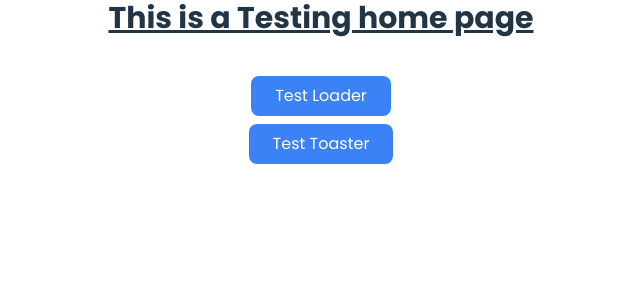
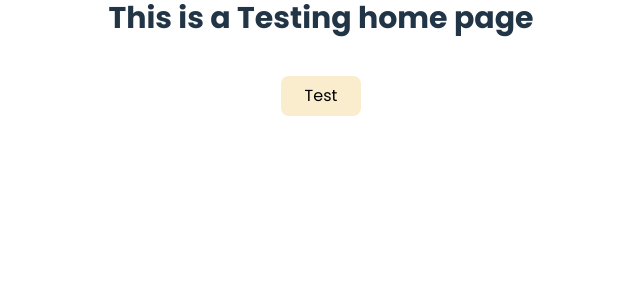
Before and after one commit to AntonPanos/reelx, a React (Vite) app: page / in a window 1280 px wide. Shown: the top 300 px of the page, without its empty margins (319-959 px from the left). Built offline with nearby package versions, Linux system fonts and the light colour scheme.

Commit message:
basic button component

```diff
--- a/src/App.scss
+++ b/src/App.scss
@@ -1,5 +1 @@
-@tailwind base;
-@tailwind components;
-@tailwind utilities;
-
 @import './assets/scss';
--- a/src/assets/scss/abstract/_index.scss
+++ b/src/assets/scss/abstract/_index.scss
@@ -1,11 +1,22 @@
-@import 'variables';
 @import 'fonts';
 
-:root {
-  font-family: 'Poppins', sans-serif, system-ui;
-  line-height: 1.5;
+@tailwind base;
+@tailwind components;
+@tailwind utilities;
+
+@layer base {
+  html {
+    height: 100vh;
+    height: calc(var(--app-height, 1vh) * 100);
+  }
+
+  body {
+    font-family: 'Poppins', sans-serif, system-ui, -apple-system,
+      BlinkMacSystemFont, 'Segoe UI', Roboto, Oxygen, Ubuntu, Cantarell,
+      'Open Sans', 'Helvetica Neue';
     font-size: 16px;
     font-weight: 400;
+    line-height: 1.5;
     box-sizing: border-box;
 
     font-synthesis: none;
@@ -16,14 +27,7 @@
 
     color: #213547;
     background-color: #ffffff;
-}
 
-html {
-  height: 100vh;
-  height: calc(var(--app-height, 1vh) * 100);
-}
-
-body {
     height: 100%;
     margin: 0;
     padding: 0;
@@ -36,6 +40,7 @@ body {
   p {
     margin: 0;
   }
+}
 
 .Toastify__toast {
   border-radius: 0.75rem !important;
--- a/src/assets/scss/abstract/_variables.scss
+++ /dev/null
@@ -1,36 +0,0 @@
-$white: #f5f5f5;
-$black: #213547;
-
-$primary: #4f46e6;
-$secondary: #181e2a;
-
-/* --- Light Theme --- */
-$main-color: $black;
-$main-bg-color: $white;
-
-/* --- Dark Theme --- */
-$main-dark-color: $white;
-$main-dark-bg-color: $black;
-
-/* --- Util ---  */
-$base-padding: 0.75rem;
-$base-margin: 0.75rem;
-
-$base-font-size: 1rem;
-$font-size-sm: $base-font-size * 0.75;
-$font-size-lg: $base-font-size * 1.5;
-$font-size-xl: $base-font-size * 2;
-$font-size-xxl: $base-font-size * 3;
-
-/* --- Breakpoints --- */
-$xs-num: 0;
-$sm-num: 600;
-$md-num: 900;
-$lg-num: 1200;
-$xl-num: 1600;
-
-$xs: #{$xs-num}px;
-$sm: #{$sm-num}px;
-$md: #{$md-num}px;
-$lg: #{$lg-num}px;
-$xl: #{$xl-num}px;
--- /dev/null
+++ b/src/components/basicButton/index.tsx
@@ -0,0 +1,19 @@
+import { ReactElement } from 'react';
+
+interface Props extends React.ComponentPropsWithoutRef<'button'> {
+  children: ReactElement | number | string;
+}
+
+const BasicButton: React.FC<Props> = ({ children, ...props }: Props) => {
+  return (
+    <button
+      className="mb-2 h-10 w-fit rounded-lg bg-primary px-6 text-black"
+      type="button"
+      {...props}
+    >
+      {children}
+    </button>
+  );
+};
+
+export default BasicButton;
--- a/src/pages/Home/index.tsx
+++ b/src/pages/Home/index.tsx
@@ -1,41 +1,19 @@
+import BasicButton from '@/components/basicButton';
 import useToastr from '@/hooks/useToastr';
-import { disableLoader, enableLoader } from '@/store/features/loaderSlice';
-import { useAppDispatch } from '@/store/hooks';
 
 const Home: React.FC = () => {
-  const dispatch = useAppDispatch();
   const { createToastr } = useToastr();
 
-  const notify = () => {
+  const testToastr = (): void => {
     createToastr('Message success', 'success');
-  };
-
-  const testLoading = async (): Promise<void> => {
-    dispatch(enableLoader());
-    // eslint-disable-next-line no-promise-executor-return
-    await new Promise((resolve) => setTimeout(resolve, 3000));
-    dispatch(disableLoader());
   };
 
   return (
     <div className="flex flex-col items-center justify-center">
-      <h1 className="mb-10 text-center text-3xl font-bold underline">
+      <h1 className="mb-10 text-center text-3xl font-bold">
         This is a Testing home page
       </h1>
-      <button
-        className="mb-2 h-10 w-fit rounded-lg bg-blue-500 px-6 text-white"
-        type="button"
-        onClick={testLoading}
-      >
-        Test Loader
-      </button>
-      <button
-        className="mb-2 h-10 w-fit rounded-lg bg-blue-500 px-6 text-white"
-        type="button"
-        onClick={notify}
-      >
-        Test Toaster
-      </button>
+      <BasicButton onClick={testToastr}>Test</BasicButton>
     </div>
   );
 };
--- a/tailwind.config.js
+++ b/tailwind.config.js
@@ -1,8 +1,15 @@
 /** @type {import('tailwindcss').Config} */
+
 export default {
   content: ['./index.html', './src/**/*.{js,ts,jsx,tsx}'],
   theme: {
-    extend: {},
+    extend: {
+      colors: {
+        primary: '#FAEDCD',
+        secondary: '#CCD5AE',
+        tertiary: '#FEFAE0',
+      },
+    },
   },
   plugins: [],
 };
```
Lines whose indentation alone changed are shown as unchanged.
